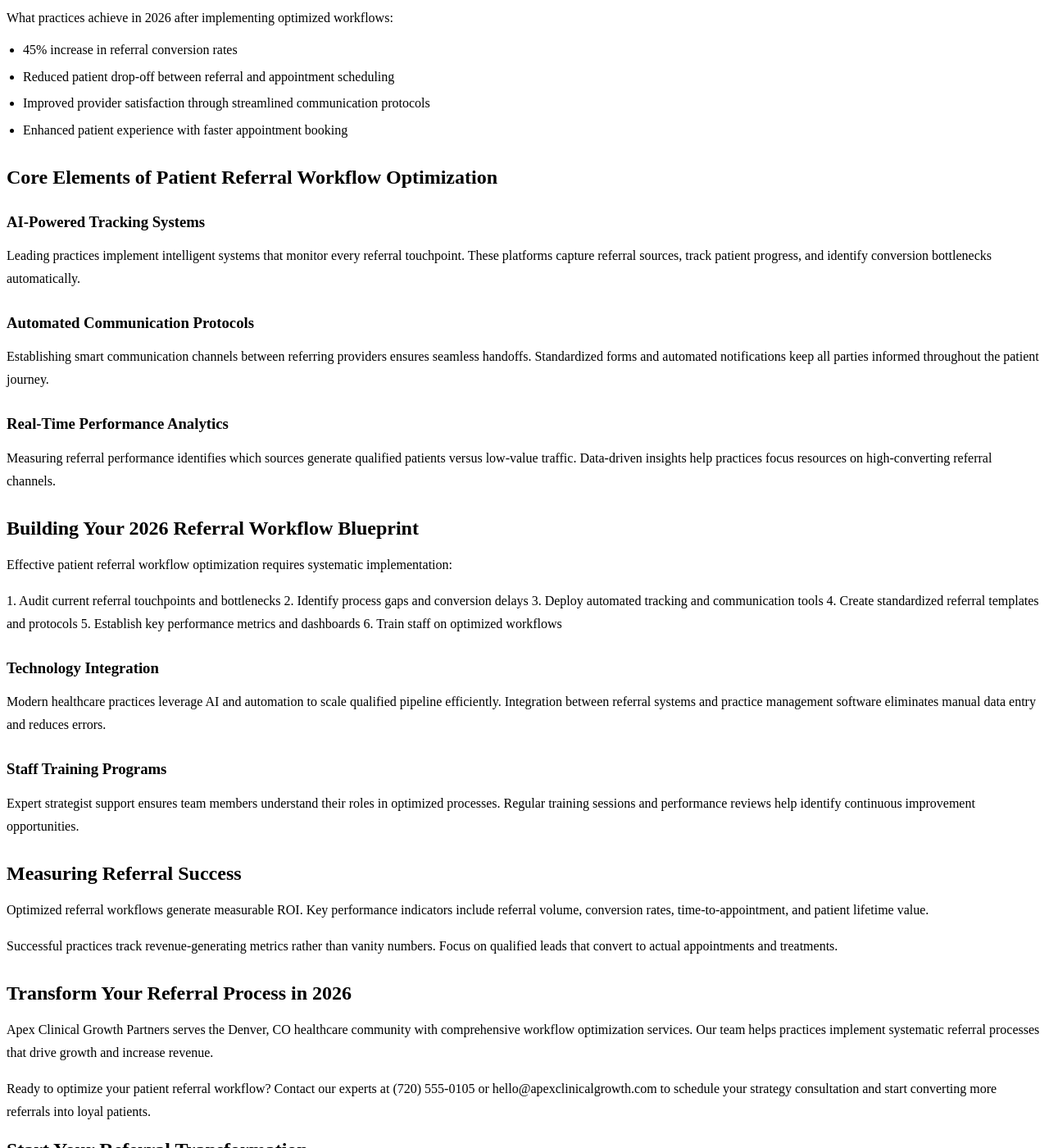
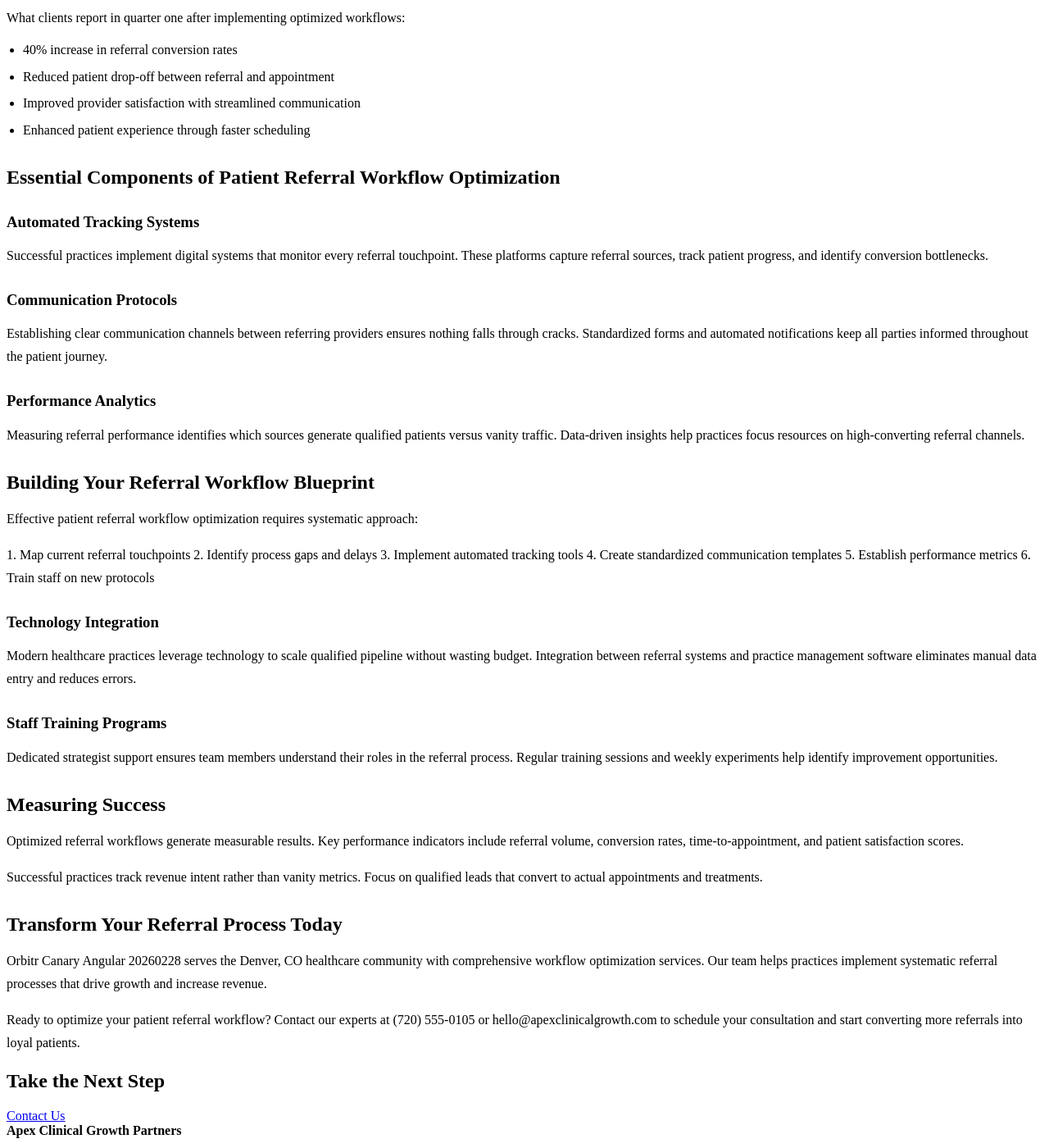
Before and after one commit to prjctlphbt/orbitr-canary-angular-20260228, a Jekyll site: the page patient-referral-workflow-blueprint.html, which Jekyll copies as it is, in a window 1280 px wide and 1400 px high, scrolled down 341 px. Shown: the whole window at 82% size. Built offline with Jekyll 4.4.1, drawn with Linux system fonts in a browser that asks for light colours; some of the changed text lies outside the part shown.

Commit message:
Rollback: Revert changes to patient-referral-workflow-blueprint.html

```diff
--- a/patient-referral-workflow-blueprint.html
+++ b/patient-referral-workflow-blueprint.html
@@ -4,8 +4,8 @@
 <head>
 <meta charset="utf-8"/>
 <meta content="width=device-width, initial-scale=1.0" name="viewport"/>
-<meta content="Optimize your patient referral workflow with Apex Clinical Growth Partners. Streamline processes, reduce delays, and boost referral volume by 40%. Get your 2026 blueprint today." name="description"/>
-<title>Patient Referral Workflow Optimization Blueprint | 2026 Guide</title>
+<meta content="Optimize your patient referral workflow with Apex Clinical Growth Partners. Streamline processes, reduce delays, and boost referral volume. Get your blueprint t" name="description"/>
+<title>Patient Referral Workflow Optimization Blueprint</title>
 <style>
 
 
@@ -95,7 +95,7 @@
 <a href="/services/">Services</a>
 <a href="/blog/insights/">Insights</a>
 <a href="/contact/">Contact</a>
-<a class="cta" href="/contact/">Book Strategy Call</a>
+<a class="cta" href="/contact/">Book Intro Call</a>
 </nav>
 </div>
 </header>
@@ -103,53 +103,53 @@
 <section class="page-hero landing-hero">
 <div class="container">
 <h1>Patient Referral Workflow Optimization Blueprint</h1>
-<a class="cta" href="/services/">Get Your Blueprint</a>
+<a class="cta" href="/services/">Contact Us</a>
 </div>
 </section>
 <section class="landing-content">
 <div class="container orbitr-generated-content">
 <h1>Patient Referral Workflow Optimization Blueprint</h1>
-<p>Streamlining patient referrals drives healthcare growth and maximizes revenue potential. Effective patient referral workflow optimization transforms fragmented processes into seamless systems that convert qualified leads into scheduled patients.</p>
-<h2>Why Patient Referral Workflows Drive Practice Success</h2>
-<p>Inefficient referral systems waste opportunities and marketing investment. Healthcare practices lose potential revenue when referral processes lack structure and tracking mechanisms.</p>
-<p>What practices achieve in 2026 after implementing optimized workflows:</p>
+<p>Streamlining patient referrals is critical for healthcare growth and revenue generation. Effective patient referral workflow optimization transforms fragmented processes into seamless systems that convert qualified leads into close-ready patients.</p>
+<h2>Why Patient Referral Workflows Matter</h2>
+<p>Broken referral systems waste valuable opportunities and budget. Healthcare practices lose potential revenue when referral processes lack structure and tracking mechanisms.</p>
+<p>What clients report in quarter one after implementing optimized workflows:</p>
 <ul>
-<li>45% increase in referral conversion rates</li>
-<li>Reduced patient drop-off between referral and appointment scheduling</li>
-<li>Improved provider satisfaction through streamlined communication protocols</li>
-<li>Enhanced patient experience with faster appointment booking</li>
+<li>40% increase in referral conversion rates</li>
+<li>Reduced patient drop-off between referral and appointment</li>
+<li>Improved provider satisfaction with streamlined communication</li>
+<li>Enhanced patient experience through faster scheduling</li>
 </ul>
-<h2>Core Elements of Patient Referral Workflow Optimization</h2>
-<h3>AI-Powered Tracking Systems</h3>
-<p>Leading practices implement intelligent systems that monitor every referral touchpoint. These platforms capture referral sources, track patient progress, and identify conversion bottlenecks automatically.</p>
-<h3>Automated Communication Protocols</h3>
-<p>Establishing smart communication channels between referring providers ensures seamless handoffs. Standardized forms and automated notifications keep all parties informed throughout the patient journey.</p>
-<h3>Real-Time Performance Analytics</h3>
-<p>Measuring referral performance identifies which sources generate qualified patients versus low-value traffic. Data-driven insights help practices focus resources on high-converting referral channels.</p>
-<h2>Building Your 2026 Referral Workflow Blueprint</h2>
-<p>Effective patient referral workflow optimization requires systematic implementation:</p>
-<p>1. Audit current referral touchpoints and bottlenecks
-2. Identify process gaps and conversion delays
-3. Deploy automated tracking and communication tools
-4. Create standardized referral templates and protocols
-5. Establish key performance metrics and dashboards
-6. Train staff on optimized workflows</p>
+<h2>Essential Components of Patient Referral Workflow Optimization</h2>
+<h3>Automated Tracking Systems</h3>
+<p>Successful practices implement digital systems that monitor every referral touchpoint. These platforms capture referral sources, track patient progress, and identify conversion bottlenecks.</p>
+<h3>Communication Protocols</h3>
+<p>Establishing clear communication channels between referring providers ensures nothing falls through cracks. Standardized forms and automated notifications keep all parties informed throughout the patient journey.</p>
+<h3>Performance Analytics</h3>
+<p>Measuring referral performance identifies which sources generate qualified patients versus vanity traffic. Data-driven insights help practices focus resources on high-converting referral channels.</p>
+<h2>Building Your Referral Workflow Blueprint</h2>
+<p>Effective patient referral workflow optimization requires systematic approach:</p>
+<p>1. Map current referral touchpoints
+2. Identify process gaps and delays
+3. Implement automated tracking tools
+4. Create standardized communication templates
+5. Establish performance metrics
+6. Train staff on new protocols</p>
 <h3>Technology Integration</h3>
-<p>Modern healthcare practices leverage AI and automation to scale qualified pipeline efficiently. Integration between referral systems and practice management software eliminates manual data entry and reduces errors.</p>
+<p>Modern healthcare practices leverage technology to scale qualified pipeline without wasting budget. Integration between referral systems and practice management software eliminates manual data entry and reduces errors.</p>
 <h3>Staff Training Programs</h3>
-<p>Expert strategist support ensures team members understand their roles in optimized processes. Regular training sessions and performance reviews help identify continuous improvement opportunities.</p>
-<h2>Measuring Referral Success</h2>
-<p>Optimized referral workflows generate measurable ROI. Key performance indicators include referral volume, conversion rates, time-to-appointment, and patient lifetime value.</p>
-<p>Successful practices track revenue-generating metrics rather than vanity numbers. Focus on qualified leads that convert to actual appointments and treatments.</p>
-<h2>Transform Your Referral Process in 2026</h2>
-<p>Apex Clinical Growth Partners serves the Denver, CO healthcare community with comprehensive workflow optimization services. Our team helps practices implement systematic referral processes that drive growth and increase revenue.</p>
-<p>Ready to optimize your patient referral workflow? Contact our experts at (720) 555-0105 or hello@apexclinicalgrowth.com to schedule your strategy consultation and start converting more referrals into loyal patients.</p>
+<p>Dedicated strategist support ensures team members understand their roles in the referral process. Regular training sessions and weekly experiments help identify improvement opportunities.</p>
+<h2>Measuring Success</h2>
+<p>Optimized referral workflows generate measurable results. Key performance indicators include referral volume, conversion rates, time-to-appointment, and patient satisfaction scores.</p>
+<p>Successful practices track revenue intent rather than vanity metrics. Focus on qualified leads that convert to actual appointments and treatments.</p>
+<h2>Transform Your Referral Process Today</h2>
+<p>Orbitr Canary Angular 20260228 serves the Denver, CO healthcare community with comprehensive workflow optimization services. Our team helps practices implement systematic referral processes that drive growth and increase revenue.</p>
+<p>Ready to optimize your patient referral workflow? Contact our experts at (720) 555-0105 or hello@apexclinicalgrowth.com to schedule your consultation and start converting more referrals into loyal patients.</p>
 </div>
 </section>
 <section class="landing-cta">
 <div class="container">
-<h2>Start Your Referral Transformation</h2>
-<a class="cta" href="/services/">Get Your Blueprint</a>
+<h2>Take the Next Step</h2>
+<a class="cta" href="/services/">Contact Us</a>
 </div>
 </section>
 </main>
```
